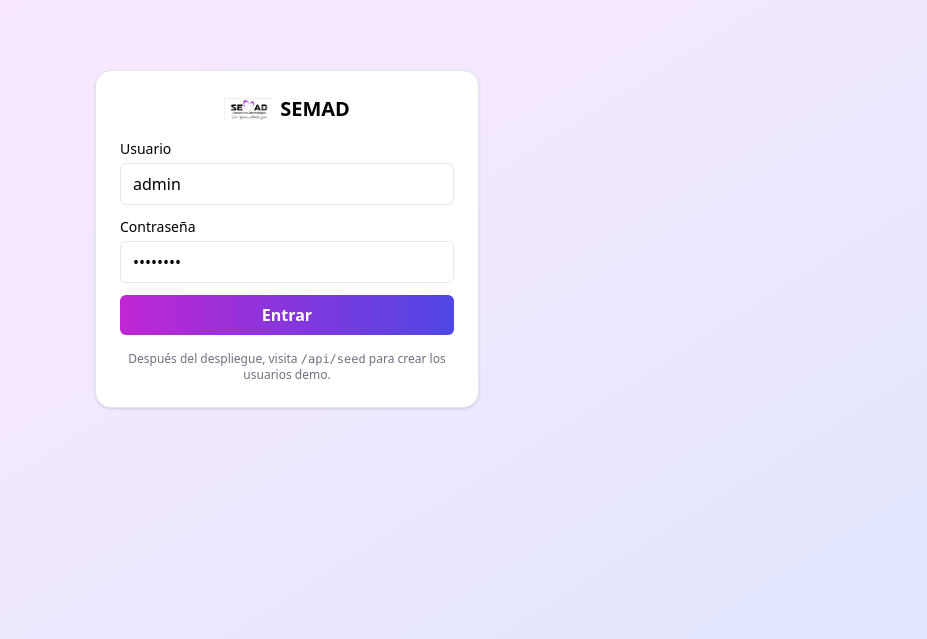
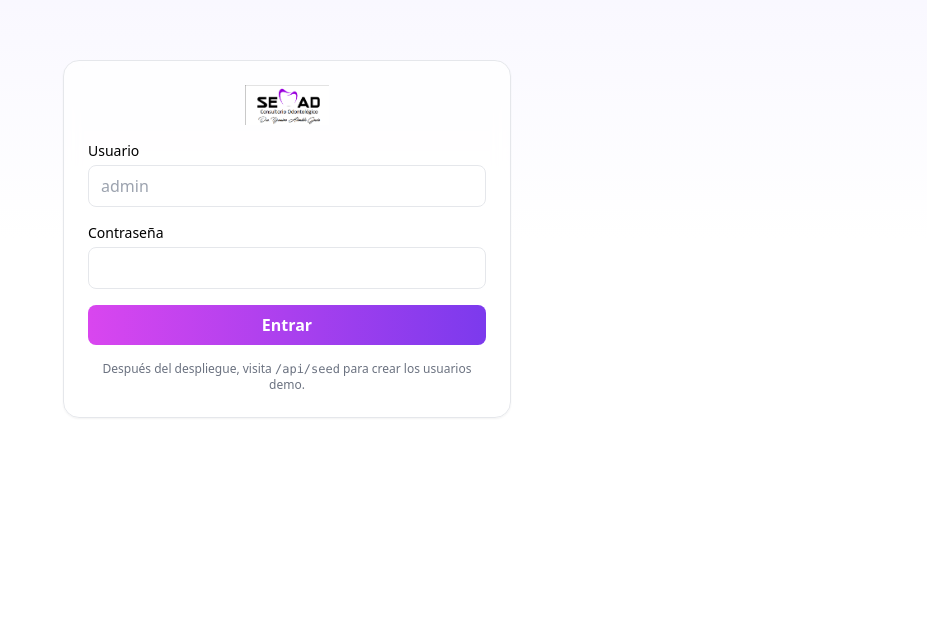
Before and after one commit to Fredycloux/semad-next-wa, a Next.js app in the folder semad-next-wa/: page /login in a window 1280 px wide. Shown: the part 161-800 px from the top of the page, without its empty margins (353-1280 px from the left). Built offline with nearby package versions, Linux system fonts and the light colour scheme.

Commit message:
Update page.jsx

```diff
--- a/semad-next-wa/src/app/(auth)/login/page.jsx
+++ b/semad-next-wa/src/app/(auth)/login/page.jsx
@@ -1,86 +1,84 @@
-'use client';
-import Image from 'next/image';
-import { Suspense, useState } from 'react';
-import { useSearchParams, useRouter } from 'next/navigation';
-import { signIn } from 'next-auth/react';
+"use client";
 
-function LoginForm() {
-  const router = useRouter();
-  const searchParams = useSearchParams();
-  const errorMsg = searchParams.get('error');
+import { useState } from "react";
+import { useSearchParams } from "next/navigation";
+import { signIn } from "next-auth/react";
+import Image from "next/image";
+// o si creaste el componente: import Logo from "@/components/Logo";
+
+export default function LoginPage() {
   const [loading, setLoading] = useState(false);
+  const search = useSearchParams();
+  const error = search.get("error");
 
   async function onSubmit(e) {
     e.preventDefault();
+    setLoading(true);
     const fd = new FormData(e.currentTarget);
-    setLoading(true);
-    const res = await signIn('credentials', {
-      redirect: false,
-      username: fd.get('username'),
-      password: fd.get('password'),
+    const username = fd.get("username");
+    const password = fd.get("password");
+
+    await signIn("credentials", {
+      username,
+      password,
+      redirect: true,
+      callbackUrl: "/admin/agenda",
     });
     setLoading(false);
-    if (!res || res.error) {
-      router.push('/login?error=Credenciales%20inv%C3%A1lidas');
-      return;
-    }
-    router.push('/admin/agenda');
   }
 
   return (
-    <div className="w-full max-w-sm rounded-2xl border bg-white p-6 shadow">
-      <div className="mb-4 flex items-center justify-center gap-2">
-        <Image src="/logo_semad.png" alt="SEMAD" width={48} height={48} />
-        <div className="text-xl font-bold">SEMAD</div>
+    <div className="min-h-screen bg-gradient-to-b from-violet-50 via-white to-white flex items-center justify-center p-4">
+      <div className="w-full max-w-md bg-white/70 backdrop-blur rounded-2xl shadow-sm border p-6">
+        {/* SOLO LOGO */}
+        <div className="flex justify-center mb-4">
+          <Image src="/logo_semad.png" alt="SEMAD" width={84} height={84} priority />
+          {/* o <Logo size={84} /> */}
         </div>
 
-      {errorMsg && (
-        <div className="mb-3 rounded-md bg-red-50 p-2 text-sm text-red-700">
-          {decodeURIComponent(errorMsg)}
+        {error && (
+          <div className="mb-4 rounded-lg border border-red-100 bg-red-50 px-3 py-2 text-sm text-red-700">
+            Credenciales inválidas
           </div>
         )}
 
-      <form onSubmit={onSubmit} className="space-y-3">
+        <form className="space-y-4" onSubmit={onSubmit}>
           <div>
-          <label className="block text-sm font-medium">Usuario</label>
+            <label className="mb-1 block text-sm font-medium">Usuario</label>
             <input
               name="username"
-            defaultValue="admin"
-            className="mt-1 w-full rounded-md border px-3 py-2 outline-none focus:ring-2 focus:ring-fuchsia-500"
+              autoComplete="username"
+              placeholder="admin"
+              className="w-full rounded-lg border px-3 py-2 outline-none focus:ring-2 focus:ring-violet-300"
               required
             />
           </div>
+
           <div>
-          <label className="block text-sm font-medium">Contraseña</label>
+            <label className="mb-1 block text-sm font-medium">Contraseña</label>
             <input
               name="password"
               type="password"
-            defaultValue="admin123"
-            className="mt-1 w-full rounded-md border px-3 py-2 outline-none focus:ring-2 focus:ring-fuchsia-500"
+              autoComplete="current-password"
+              className="w-full rounded-lg border px-3 py-2 outline-none focus:ring-2 focus:ring-violet-300"
               required
             />
           </div>
+
           <button
+            type="submit"
             disabled={loading}
-          className="mt-2 w-full rounded-md bg-gradient-to-r from-fuchsia-600 to-indigo-600 px-4 py-2 font-semibold text-white disabled:opacity-60"
+            className="w-full rounded-lg bg-gradient-to-r from-fuchsia-500 to-violet-600 px-4 py-2 font-semibold text-white hover:opacity-95 disabled:opacity-60"
           >
-          {loading ? 'Entrando…' : 'Entrar'}
+            {loading ? "Entrando…" : "Entrar"}
           </button>
         </form>
 
         <p className="mt-4 text-center text-xs text-gray-500">
-        Después del despliegue, visita <code>/api/seed</code> para crear los usuarios demo.
+          Después del despliegue, visita <code>/api/seed</code> para crear los
+          usuarios demo.
         </p>
+      </div>
     </div>
   );
 }
-
-export default function Page() {
-  return (
-    <div className="min-h-screen grid place-items-center bg-gradient-to-br from-fuchsia-100 via-purple-100 to-indigo-100 p-4">
-      <Suspense fallback={<div>Cargando…</div>}>
-        <LoginForm />
-      </Suspense>
-    </div>
-  );
-}
```
Lines whose indentation alone changed are shown as unchanged.
